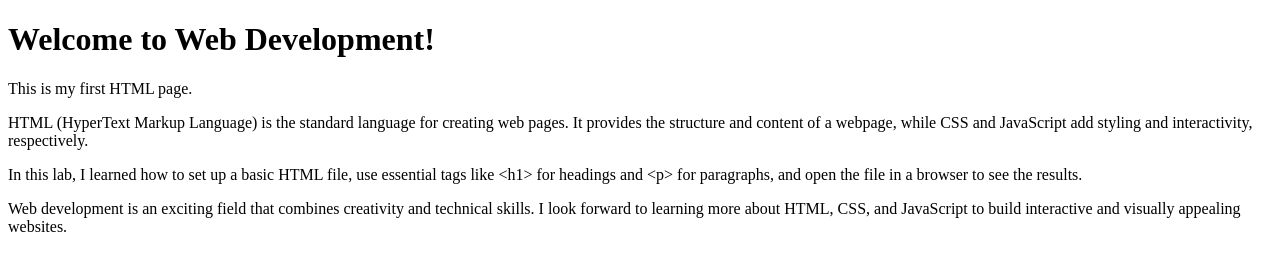
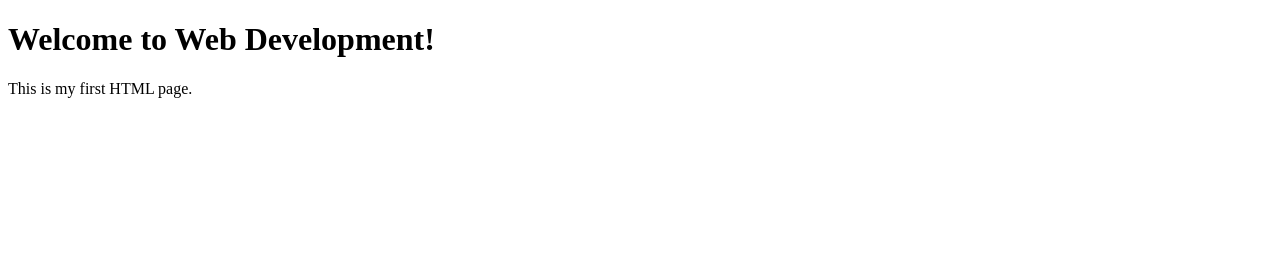
Before and after one commit to sampa101/honest-web-dev-lab, a plain HTML site: page index.html in a window 1280 px wide. Drawn offline with Linux system fonts and the light colour scheme.

Commit message:
index.html

```diff
--- a/index.html
+++ b/index.html
@@ -1,47 +1,13 @@
 <!DOCTYPE html>
-<!-- Declares the document type and version of HTML (HTML5 in this case) -->
 <html lang="en">
-<!-- The root element of the HTML document, with language set to English -->
-
 <head>
-    <!-- The head section contains metadata and links to external resources -->
-    <meta charset="UTF-8">
-    <!-- Specifies the character encoding for the document (UTF-8 supports most characters) -->
-    <meta name="viewport" content="width=device-width, initial-scale=1.0">
-    <!-- Ensures the page is responsive and scales properly on all devices -->
-    <title>My First Web Page</title>
-    <!-- The title of the webpage, displayed in the browser tab -->
+<meta charset="UTF-8">
+<meta name="viewport" content="width=device-width,
+initial-scale=1.0">
+<title>My First Web Page</title>
 </head>
-
 <body>
-    <!-- The body section contains the visible content of the webpage -->
-
-    <h1>Welcome to Web Development!</h1>
-    <!-- Main heading of the page -->
-
-    <p>This is my first HTML page.</p>
-    <!-- A paragraph introducing the page -->
-
-    <p>
-        HTML (HyperText Markup Language) is the standard language for creating web pages.
-        It provides the structure and content of a webpage, while CSS and JavaScript add
-        styling and interactivity, respectively.
-    </p>
-    <!-- A paragraph explaining what HTML is -->
-
-    <p>
-        In this lab, I learned how to set up a basic HTML file, use essential tags like
-        &lt;h1&gt; for headings and &lt;p&gt; for paragraphs, and open the file in a
-        browser to see the results.
-    </p>
-    <!-- A paragraph summarizing what was learned in the lab -->
-
-    <p>
-        Web development is an exciting field that combines creativity and technical skills.
-        I look forward to learning more about HTML, CSS, and JavaScript to build
-        interactive and visually appealing websites.
-    </p>
-    <!-- A paragraph expressing enthusiasm for web development -->
-
+<h1>Welcome to Web Development!</h1>
+<p>This is my first HTML page.</p>
 </body>
 </html>
```
